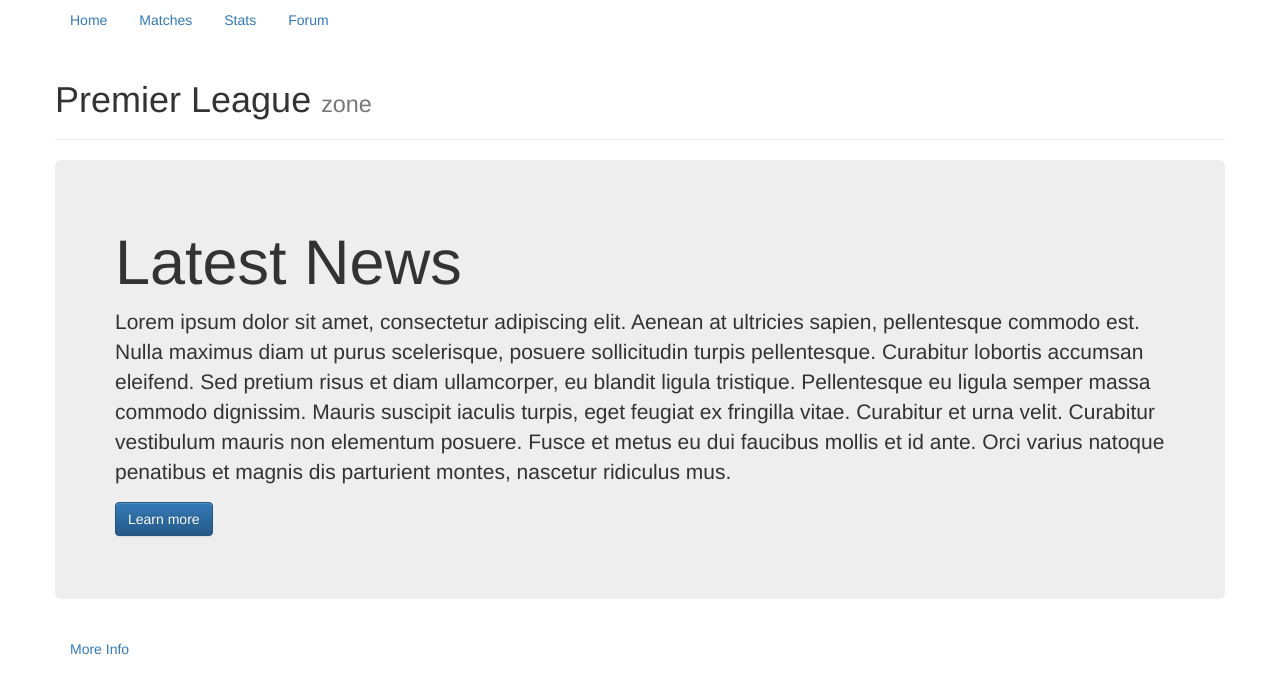
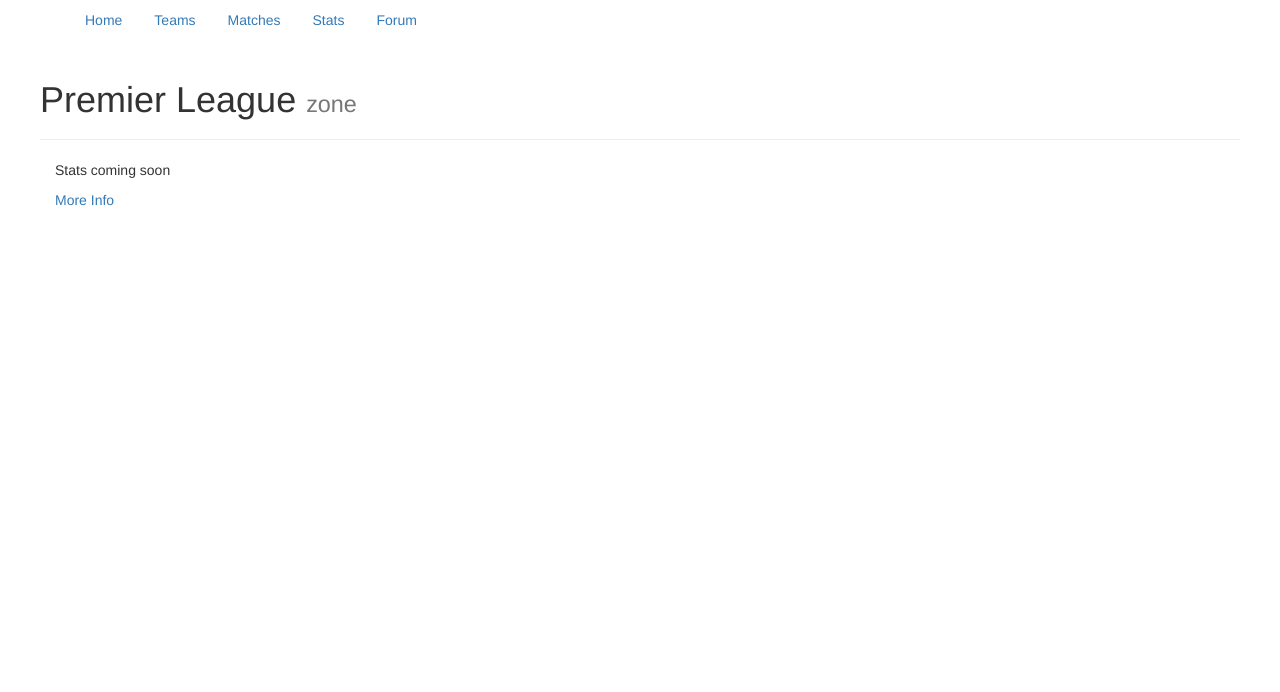
Before and after one commit to unknowncodester/premier-league-zone-client, a React (Create React App) app in the folder packages/react-scripts/template/: page /stats in a window 1280 px wide. Shown: the top 692 px of the page. Built offline with nearby package versions, Linux system fonts and the light colour scheme.

Commit message:
First attempt of using react router to navigate to different pages

```diff
--- a/package.json
+++ b/package.json
@@ -32,6 +32,7 @@
     "react-addons-css-transition-group": "^15.6.0",
     "react-addons-transition-group": "^15.6.0",
     "react-bootstrap": "^0.31.0",
-    "react-dom": "^15.6.1"
+    "react-dom": "^15.6.1",
+    "react-router-dom": "^4.1.2"
   }
 }
--- a/packages/react-scripts/template/src/App.js
+++ b/packages/react-scripts/template/src/App.js
@@ -1,22 +1,53 @@
 import React, { Component } from 'react';
+import {
+    BrowserRouter,
+    Link,
+    Route
+} from 'react-router-dom';
+import Home from './containers/Home';
+import Teams from './containers/Teams';
+import Matches from './containers/Matches';
+import Stats from './containers/Stats';
+import Forum from './containers/Forum';
 import './App.css';
-import Header from './Header.js';
-import Navigation from './Navigation.js';
-import Body from './Body.js';
-import Footer from './Footer.js';
-import { Row, Grid, Col } from 'react-bootstrap';
+import { Grid, Nav, NavItem } from 'react-bootstrap';
 
 class App extends Component {
     render() {
         return (
-            <div>
-                <Grid>
-                    <Navigation/>
-                    <Header/>
-                    <Body/>
-                    <Footer/>
-                </Grid>
-            </div>
+            <BrowserRouter>
+                <div>
+                    <Grid>
+                        <Nav bsStyle="pills">
+                            <NavItem>
+                                <Link to="/">Home</Link>
+                            </NavItem>
+
+                            <NavItem>
+                                <Link to="/teams">Teams</Link>
+                            </NavItem>
+
+                            <NavItem>
+                                <Link to="/matches">Matches</Link>
+                            </NavItem>
+
+                            <NavItem>
+                                <Link to="/stats">Stats</Link>
+                            </NavItem>
+
+                            <NavItem>
+                                <Link to="/forum">Forum</Link>
+                            </NavItem>
+                        </Nav>
+
+                        <Route exact path="/" component={Home}/>
+                        <Route path="/teams" component={Teams}/>
+                        <Route path="/matches" component={Matches}/>
+                        <Route path="/stats" component={Stats}/>
+                        <Route path="/forum" component={Forum}/>
+                    </Grid>
+                </div>
+            </BrowserRouter>
         );
     }
 }
--- a/packages/react-scripts/template/src/Navigation.js
+++ /dev/null
@@ -1,19 +0,0 @@
-import React, { Component } from 'react';
-import { Nav, NavItem, Row } from 'react-bootstrap';
-
-class Navigation extends Component {
-    render() {
-        return (
-            <Row>
-                <Nav bsStyle="pills" activeKey={1}>
-                    <NavItem href="/home">Home</NavItem>
-                    <NavItem href="Item">Matches</NavItem>
-                    <NavItem href="Item">Stats</NavItem>
-                    <NavItem href="Item">Forum</NavItem>
-                </Nav>
-            </Row>
-        );
-    }
-}
-
-export default Navigation;
--- a/packages/react-scripts/template/src/Header.js
+++ b/packages/react-scripts/template/src/components/Header.js
@@ -4,9 +4,9 @@ import { PageHeader, Row } from 'react-bootstrap';
 class Header extends Component {
     render() {
         return (
-                <Row>
-                    <PageHeader>Premier League <small>zone</small></PageHeader>
-                </Row>
+            <Row>
+                <PageHeader>Premier League <small>zone</small></PageHeader>
+            </Row>
         );
     }
 }
--- /dev/null
+++ b/packages/react-scripts/template/src/containers/Forum.js
@@ -0,0 +1,19 @@
+import React, { Component } from 'react';
+import Header from '../components/Header.js';
+import Body from '../components/Body.js';
+import Footer from '../components/Footer.js';
+import { Row } from 'react-bootstrap';
+
+class Forum extends Component {
+    render() {
+        return (
+            <Row>
+                <Header/>
+                Forum coming soon
+                <Footer/>
+            </Row>
+        );
+    }
+}
+
+export default Forum;
--- /dev/null
+++ b/packages/react-scripts/template/src/containers/Home.js
@@ -0,0 +1,19 @@
+import React, { Component } from 'react';
+import Header from '../components/Header.js';
+import Body from '../components/Body.js';
+import Footer from '../components/Footer.js';
+import { Row } from 'react-bootstrap';
+
+class Home extends Component {
+    render() {
+        return (
+            <Row>
+                <Header/>
+                <Body/>
+                <Footer/>
+            </Row>
+        );
+    }
+}
+
+export default Home;
--- /dev/null
+++ b/packages/react-scripts/template/src/containers/Matches.js
@@ -0,0 +1,19 @@
+import React, { Component } from 'react';
+import Header from '../components/Header.js';
+import Body from '../components/Body.js';
+import Footer from '../components/Footer.js';
+import { Row } from 'react-bootstrap';
+
+class Matches extends Component {
+    render() {
+        return (
+            <Row>
+                <Header/>
+                Matches coming soon
+                <Footer/>
+            </Row>
+        );
+    }
+}
+
+export default Matches;
--- /dev/null
+++ b/packages/react-scripts/template/src/containers/Stats.js
@@ -0,0 +1,19 @@
+import React, { Component } from 'react';
+import Header from '../components/Header.js';
+import Body from '../components/Body.js';
+import Footer from '../components/Footer.js';
+import { Row } from 'react-bootstrap';
+
+class Stats extends Component {
+    render() {
+        return (
+            <Row>
+                <Header/>
+                Stats coming soon
+                <Footer/>
+            </Row>
+        );
+    }
+}
+
+export default Stats;
--- /dev/null
+++ b/packages/react-scripts/template/src/containers/Teams.js
@@ -0,0 +1,19 @@
+import React, { Component } from 'react';
+import Header from '../components/Header.js';
+import Body from '../components/Body.js';
+import Footer from '../components/Footer.js';
+import { Row } from 'react-bootstrap';
+
+class Teams extends Component {
+    render() {
+        return (
+            <Row>
+                <Header/>
+                Teams coming soon
+                <Footer/>
+            </Row>
+        );
+    }
+}
+
+export default Teams;
```
Also changed, not shown: packages/react-scripts/template/src/components/Footer.js (renamed from packages/react-scripts/template/src/Footer.js, +5 -5 lines), packages/react-scripts/template/src/components/Body.js (renamed from packages/react-scripts/template/src/Body.js), 2 other files (tests, documents, lock files or other folders).
